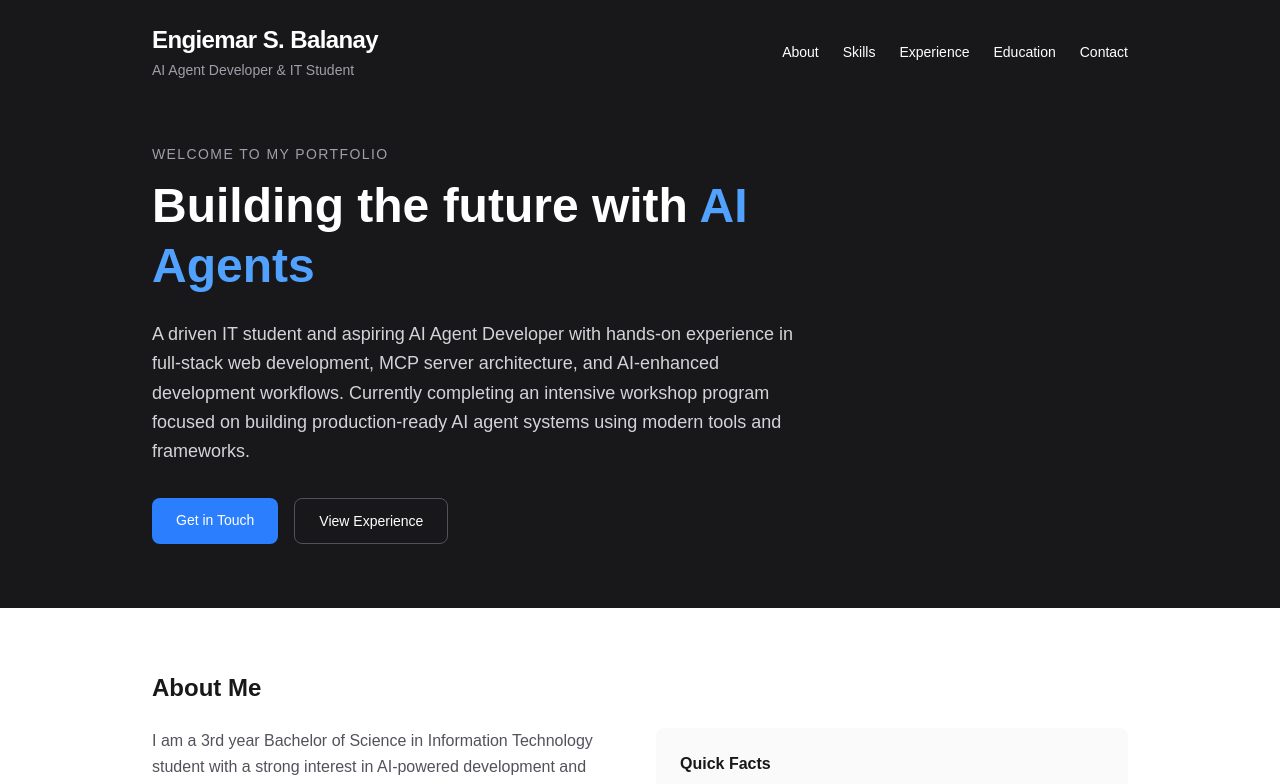
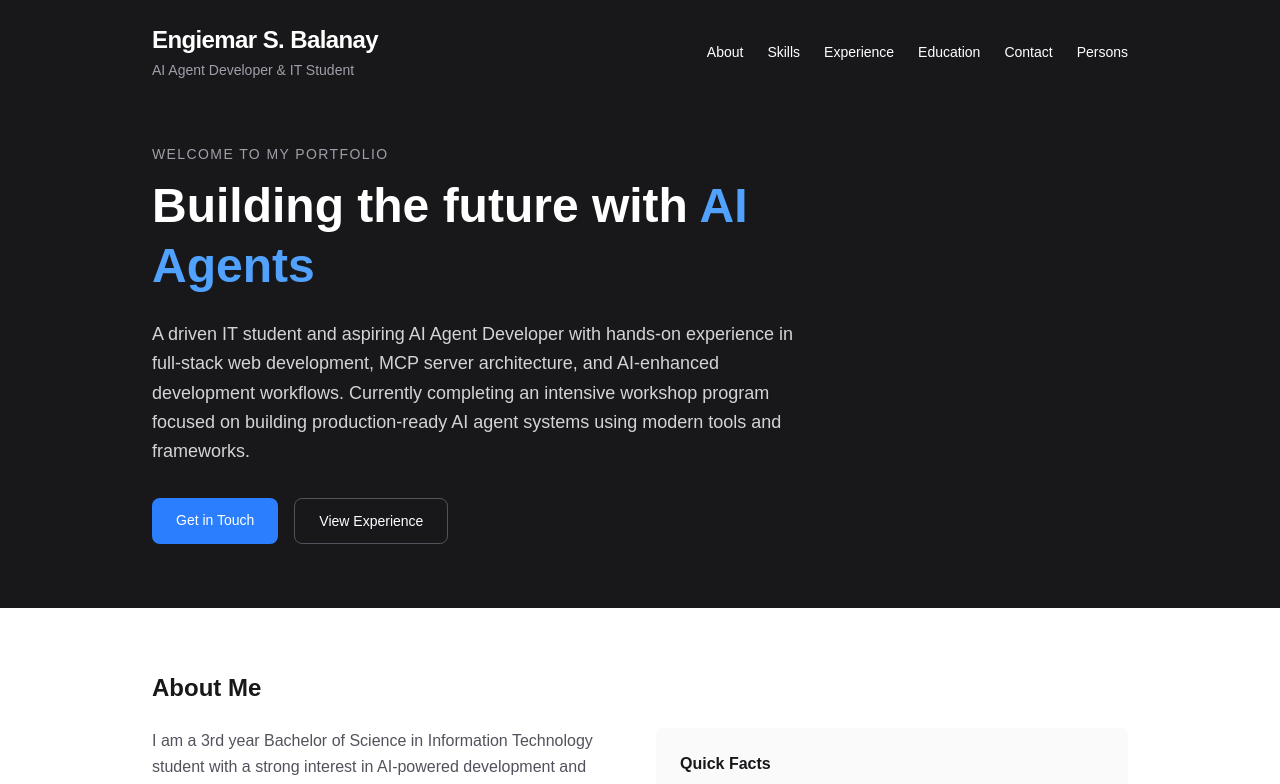
Before and after one commit to engiebalanay-prog/week-2-nextjs-cv, a Next.js app: page / in a window 1280 px wide. Shown: the top 784 px of the page. Built offline with nearby package versions, Linux system fonts and the light colour scheme.

Commit message:
feat: add Persons nav link and update README for Week 3

```diff
--- a/src/components/Header.tsx
+++ b/src/components/Header.tsx
@@ -12,6 +12,7 @@ export default function Header() {
           <a href="#experience" className="hover:text-zinc-300 transition-colors">Experience</a>
           <a href="#education" className="hover:text-zinc-300 transition-colors">Education</a>
           <a href="#contact" className="hover:text-zinc-300 transition-colors">Contact</a>
+          <a href="/persons" className="hover:text-zinc-300 transition-colors">Persons</a>
         </nav>
       </div>
     </header>
```
Also changed, not shown: 1 other file (tests, documents, lock files or other folders).
